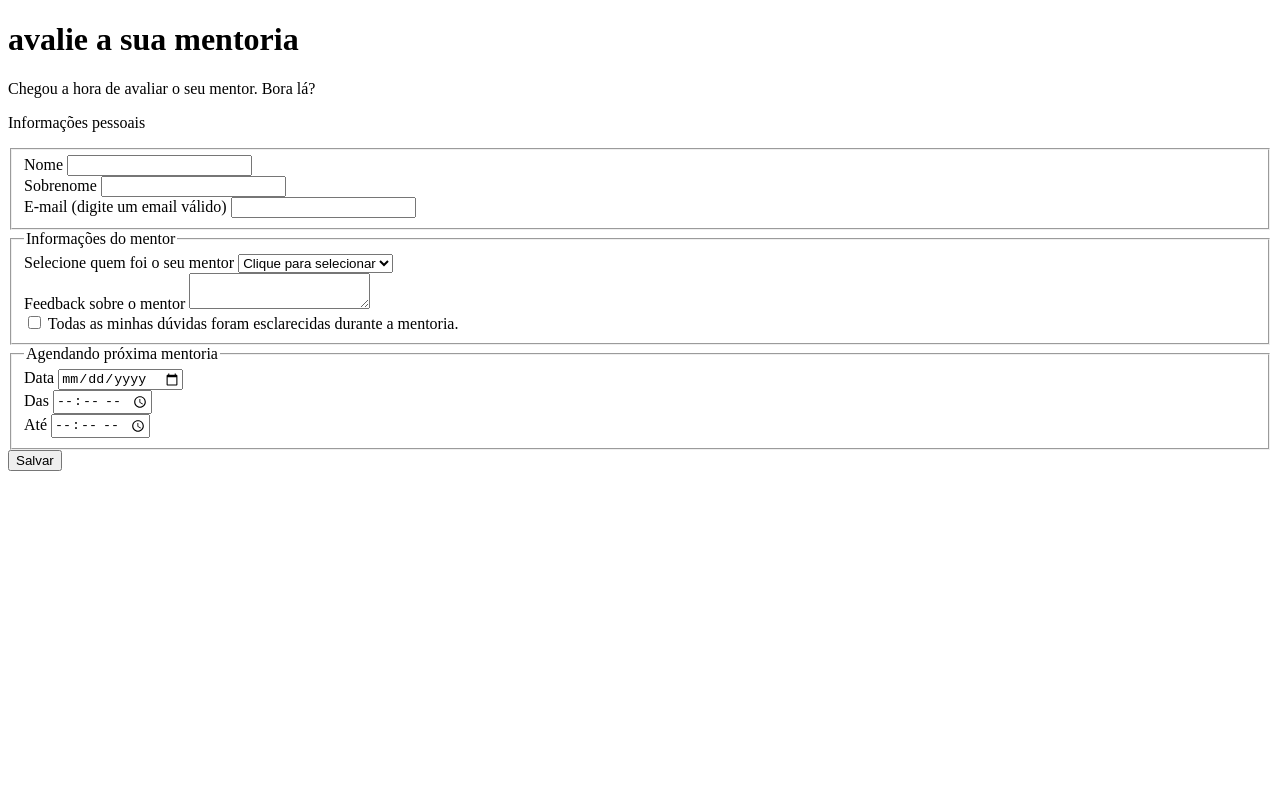
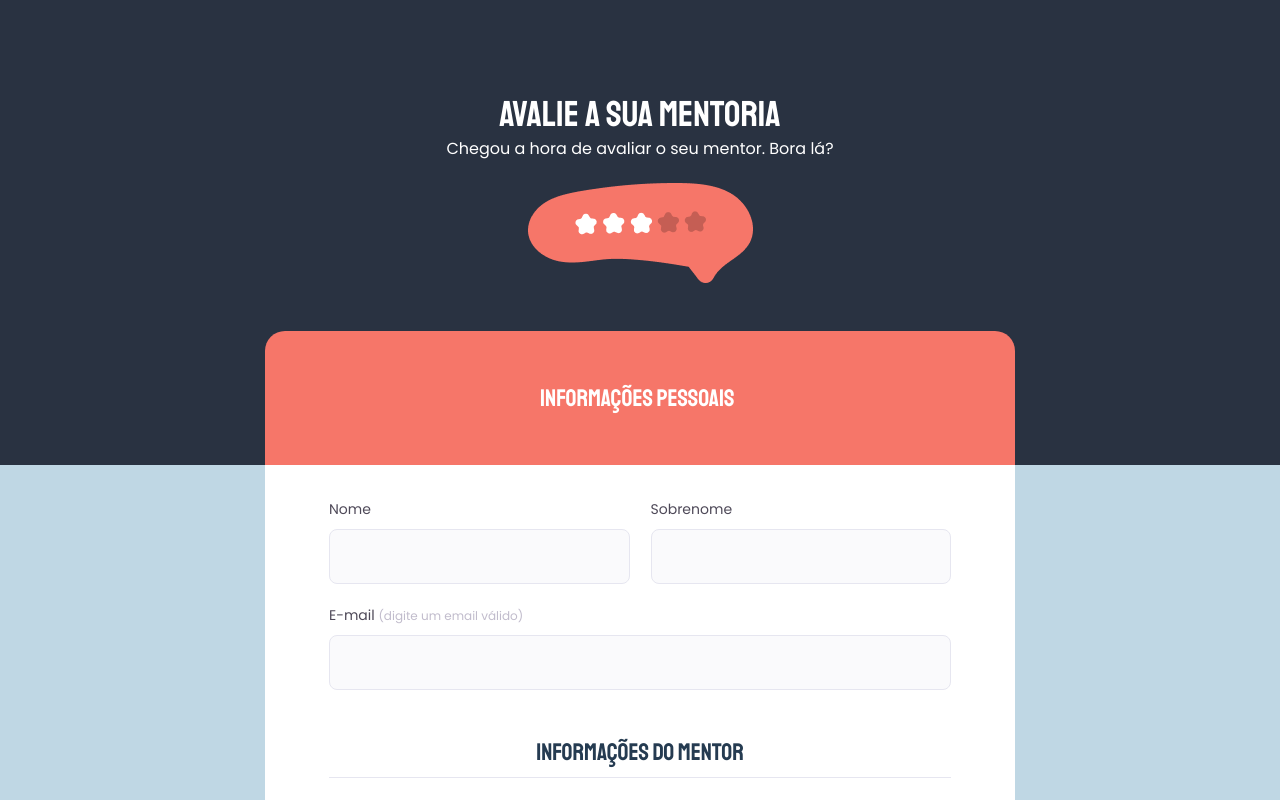
Before and after one commit to nathannieg/formulario-cadastro, a plain HTML site: page index.html in a window 1280 px wide. Shown: the top 800 px of the page. Drawn offline with Linux system fonts and the light colour scheme; the site is published under a folder, as on GitHub Pages, so addresses that start at the root find nothing.

Commit message:
Atualizando caminhos + readme

```diff
--- a/assets/css/style.css
+++ b/assets/css/style.css
@@ -1,4 +1,4 @@
-@import url(/assets/css/reset.css);
+@import url(./reset.css);
 
 /* VARIÁVEIS */
 :root {
@@ -22,7 +22,7 @@ body::before {
   background-color: var(--cor-header);
   position: absolute;
   z-index: -1;
-  background-image: url(/assets/img/logo.png);
+  background-image: url(../img/logo.png);
   background-repeat: no-repeat;
   background-position: center center;
 }
--- a/index.html
+++ b/index.html
@@ -10,7 +10,7 @@
       href="https://fonts.googleapis.com/css2?family=Poppins&family=Staatliches&display=swap"
       rel="stylesheet"
     />
-    <link rel="stylesheet" href="/assets/css/style.css" />
+    <link rel="stylesheet" href="./assets/css/style.css" />
   </head>
   <body>
     <header>
```
Also changed, not shown: 1 other file.
